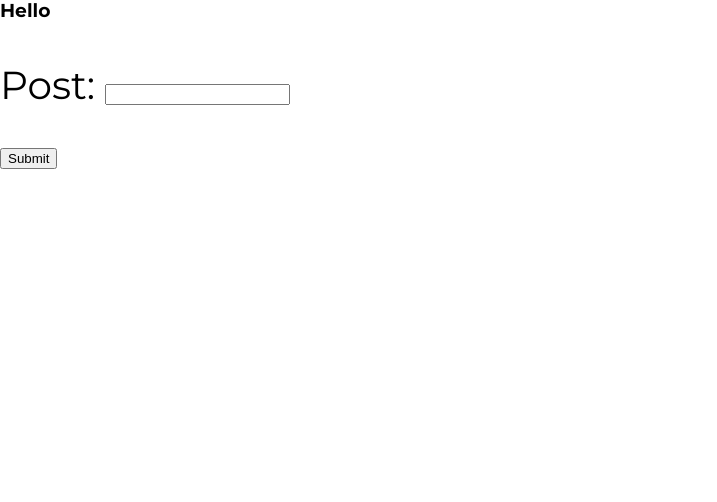
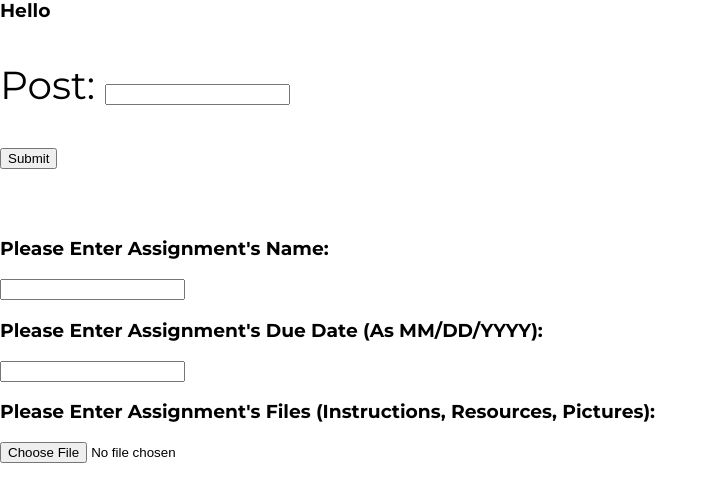
Before and after one commit to kevkilbourne/DigiPackWebpage, a Django app: page /teacher/add_assignment/ in a window 1280 px wide. Shown: the part 107-609 px from the top of the page, without its empty margins (0-717 px from the left). Run offline with Django 4.2, Linux system fonts and the light colour scheme.

Commit message:
Update AssignmentWebpage.html

```diff
--- a/DigitalBackpack/templates/DigitalBackpack/AssignmentWebpage.html
+++ b/DigitalBackpack/templates/DigitalBackpack/AssignmentWebpage.html
@@ -23,5 +23,15 @@
 
   <h1>{{ text }}</h1>
 
+
+  <h3> Please Enter Assignment's Name:</h3>
+  <input type="text" id="AssignName">
+
+  <h3> Please Enter Assignment's Due Date (As MM/DD/YYYY):</h3>
+  <input type="text" id="AssignDD">
+
+  <h3> Please Enter Assignment's Files (Instructions, Resources, Pictures):</h3>
+  <input type="file" id="myFile" name="filename">
+
   </body>
 </html>
```
